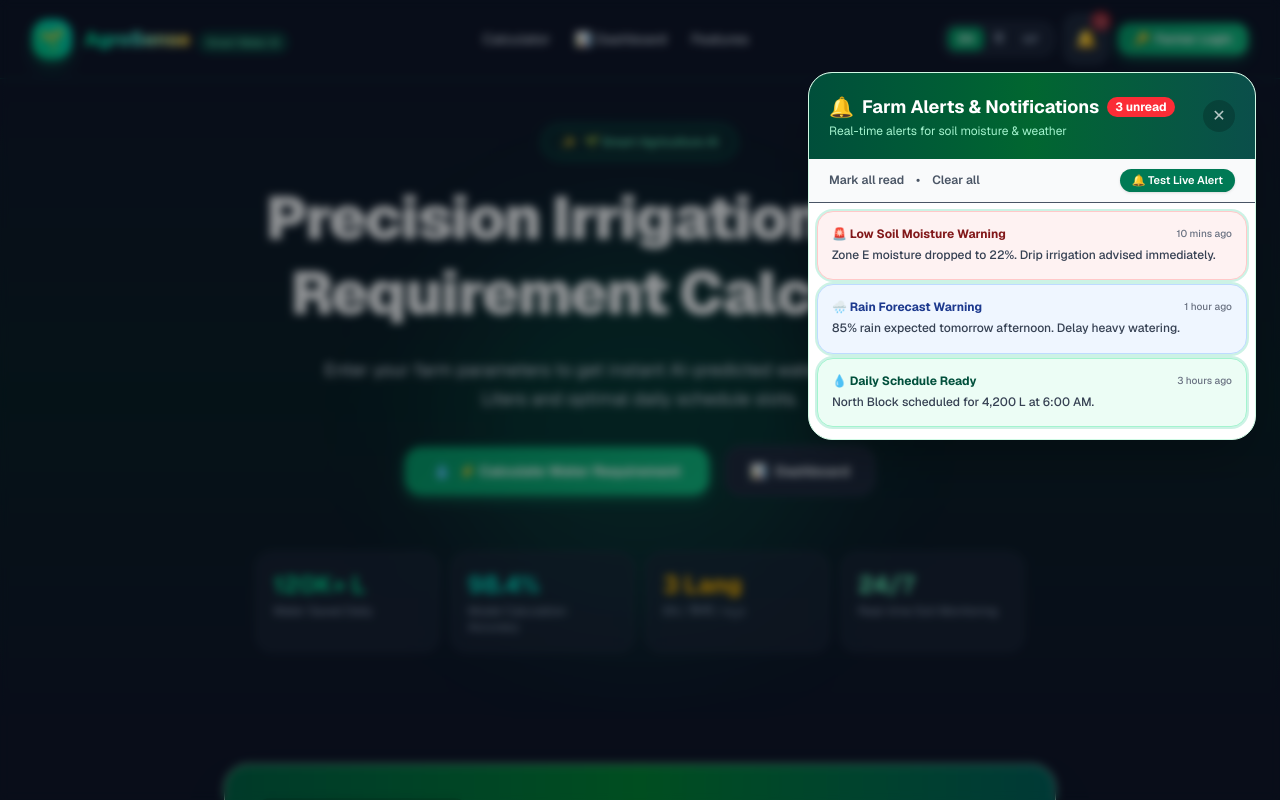
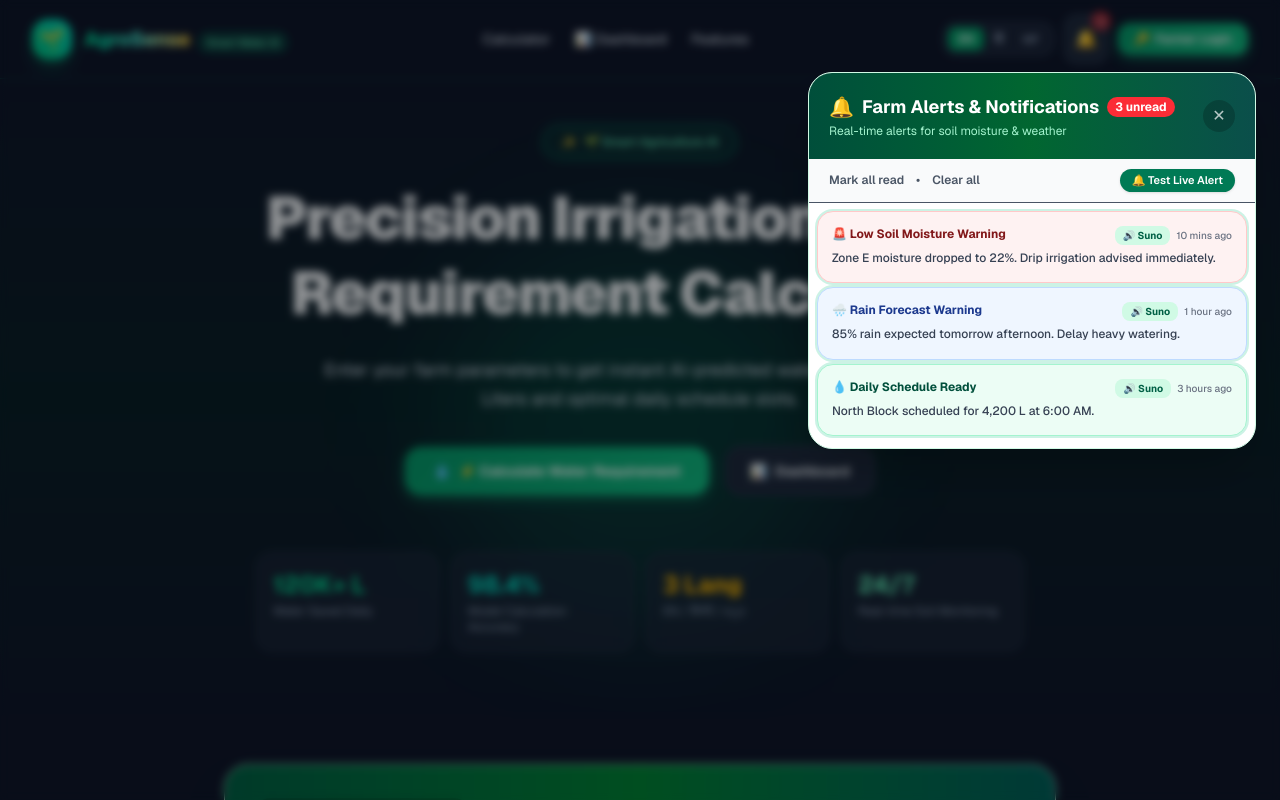
Before and after one commit to somyajain2507/AgroSense-Smart-Irrigation, a Next.js app in the folder farmer-irrigation-app/: page / in a window 1280 px wide. Both pictures are taken after a click on the button "Notifications & Alerts". Shown: the top 800 px of the page. Built offline with nearby package versions, Linux system fonts and the light colour scheme.

Commit message:
Add Web Speech API Voice Readout button for non-reading farmer accessibility

```diff
--- a/farmer-irrigation-app/app/components/NotificationsModal.tsx
+++ b/farmer-irrigation-app/app/components/NotificationsModal.tsx
@@ -89,7 +89,21 @@ export default function NotificationsModal({
     );
   };
 
+  const speakAlert = (text: string) => {
+    if (typeof window !== "undefined" && "speechSynthesis" in window) {
+      window.speechSynthesis.cancel();
+      const utterance = new SpeechSynthesisUtterance(text);
+      utterance.rate = 0.9;
+      utterance.pitch = 1.0;
+      const voices = window.speechSynthesis.getVoices();
+      const hiVoice = voices.find((v) => v.lang.includes("hi") || v.lang.includes("IN"));
+      if (hiVoice) utterance.voice = hiVoice;
+      window.speechSynthesis.speak(utterance);
+    }
+  };
+
   const triggerTestAlert = async () => {
+    const speechText = "Dhyan dein! East Greenhouse khet me zameen ki nami 24 percent ho gayi hai. Paani chalayein.";
     const newNotif: NotificationItem = {
       id: Date.now().toString(),
       title: "⚡ Live Sensor Simulation Alert",
@@ -99,7 +113,10 @@ export default function NotificationsModal({
       read: false,
     };
     setNotifications((prev) => [newNotif, ...prev]);
-    setToastMessage("⏳ Sending Twilio SMS & Email Alert...");
+    setToastMessage("⏳ Sending Twilio SMS & Speaking Voice Alert...");
+
+    // Speak out loud in natural voice for non-reading farmers
+    speakAlert(speechText);
 
     // Call backend API /api/send-alert to send direct Twilio cellular SMS & Email
     try {
@@ -120,13 +137,13 @@ export default function NotificationsModal({
       });
       const data = await res.json();
       if (data.sms?.sent) {
-        setToastMessage("✅ Real Twilio SMS sent to +918920299008!");
+        setToastMessage("✅ Real Twilio SMS sent + 🔊 Voice Alert Spoken!");
       } else {
-        setToastMessage("🔔 In-app Test Alert Triggered!");
+        setToastMessage("🔊 Voice Alert Spoken & In-app Alert Triggered!");
       }
     } catch (e) {
       console.error(e);
-      setToastMessage("🔔 In-app Test Alert Triggered!");
+      setToastMessage("🔊 Voice Alert Spoken!");
     }
 
     // Browser Notification API
@@ -226,7 +243,20 @@ export default function NotificationsModal({
               >
                 <div className="flex items-start justify-between gap-2">
                   <span className="font-bold text-xs">{n.title}</span>
-                  <span className="text-[10px] text-gray-500 whitespace-nowrap">{n.time}</span>
+                  <div className="flex items-center gap-1.5">
+                    <button
+                      type="button"
+                      onClick={(e) => {
+                        e.stopPropagation();
+                        speakAlert(`${n.title}. ${n.message}`);
+                      }}
+                      className="bg-emerald-100 hover:bg-emerald-200 text-emerald-800 px-2 py-0.5 rounded-lg text-[10px] font-bold flex items-center gap-1 transition"
+                      title="Listen Voice Alert"
+                    >
+                      🔊 Suno
+                    </button>
+                    <span className="text-[10px] text-gray-500 whitespace-nowrap">{n.time}</span>
+                  </div>
                 </div>
                 <p className="text-xs text-gray-700 mt-1 leading-relaxed">{n.message}</p>
               </div>
```
